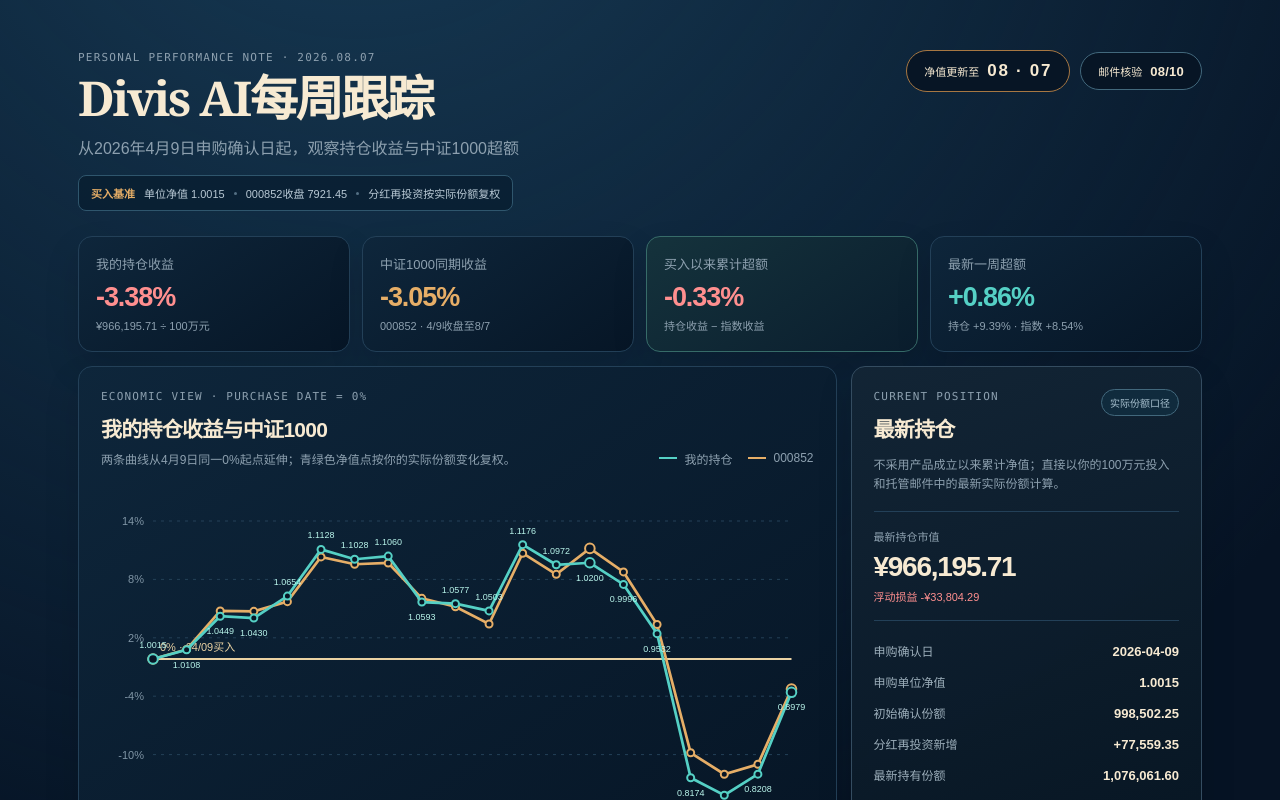
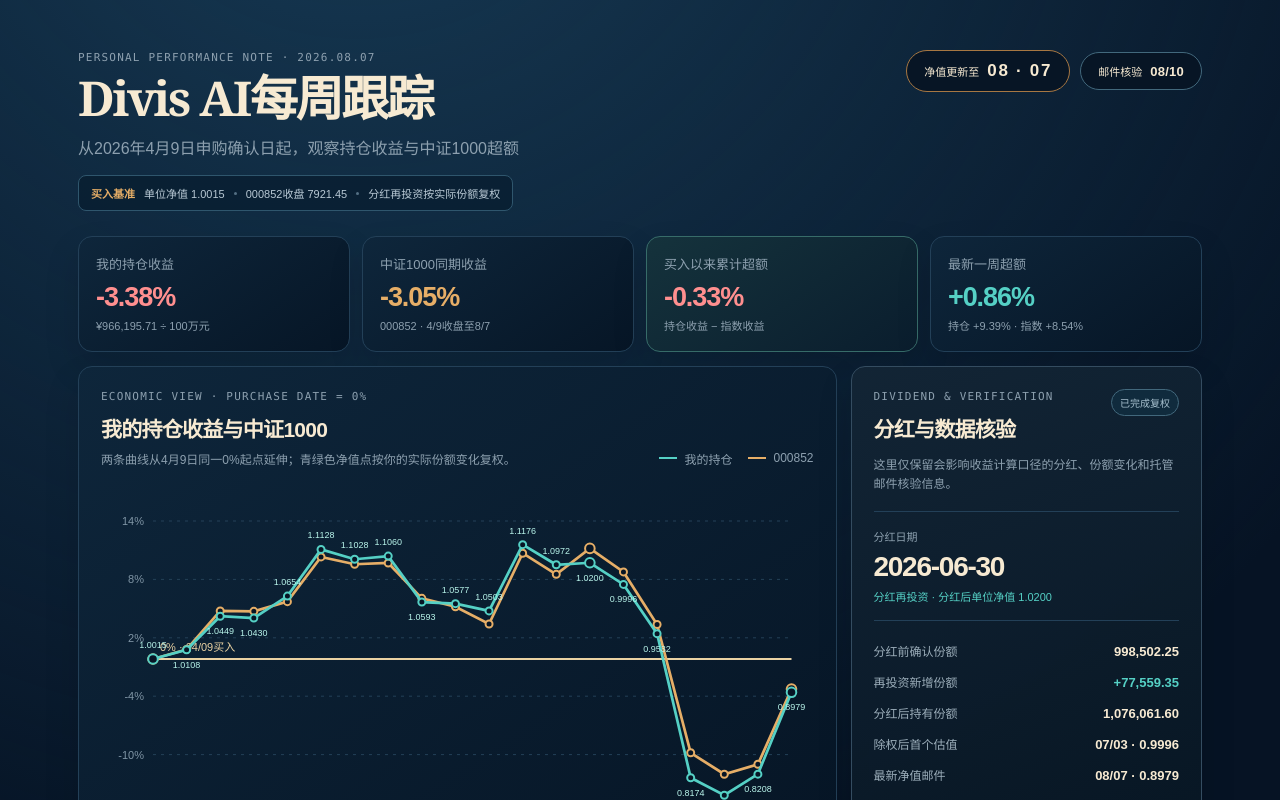
Before and after one commit to 6171586-web/jiuli-weekly-tracking, a React (Vite) app: page / in a window 1280 px wide. Shown: the top 800 px of the page. Built offline with nearby package versions, Linux system fonts and the light colour scheme.

Commit message:
Show dividend and verification details

```diff
--- a/app/page.tsx
+++ b/app/page.tsx
@@ -205,18 +205,18 @@ export default function Home() {
 
         <aside className="panel holding-card">
           <div className="panel-head compact">
-            <div><p className="eyebrow">CURRENT POSITION</p><h2>最新持仓</h2></div>
-            <span className="status">实际份额口径</span>
+            <div><p className="eyebrow">DIVIDEND &amp; VERIFICATION</p><h2>分红与数据核验</h2></div>
+            <span className="status">已完成复权</span>
           </div>
-          <p className="muted-copy">不采用产品成立以来累计净值；直接以你的100万元投入和托管邮件中的最新实际份额计算。</p>
-          <div className="holding-value"><span>最新持仓市值</span><strong>{money(holdingValue)}</strong><em className="negative">浮动损益 {money(holdingValue - INITIAL_AMOUNT)}</em></div>
+          <p className="muted-copy">这里仅保留会影响收益计算口径的分红、份额变化和托管邮件核验信息。</p>
+          <div className="holding-value"><span>分红日期</span><strong>2026-06-30</strong><em className="teal">分红再投资 · 分红后单位净值 1.0200</em></div>
           <dl className="detail-list">
-            <div><dt>申购确认日</dt><dd>2026-04-09</dd></div>
-            <div><dt>申购单位净值</dt><dd>{PURCHASE_NAV.toFixed(4)}</dd></div>
-            <div><dt>初始确认份额</dt><dd>{INITIAL_SHARES.toLocaleString("zh-CN", { minimumFractionDigits: 2 })}</dd></div>
-            <div><dt>分红再投资新增</dt><dd>+{REINVESTED_SHARES.toLocaleString("zh-CN", { minimumFractionDigits: 2 })}</dd></div>
-            <div><dt>最新持有份额</dt><dd>{CURRENT_SHARES.toLocaleString("zh-CN", { minimumFractionDigits: 2 })}</dd></div>
-            <div><dt>最新单位净值</dt><dd>{latest.unitNav.toFixed(4)}</dd></div>
+            <div><dt>分红前确认份额</dt><dd>{INITIAL_SHARES.toLocaleString("zh-CN", { minimumFractionDigits: 2 })}</dd></div>
+            <div><dt>再投资新增份额</dt><dd className="positive">+{REINVESTED_SHARES.toLocaleString("zh-CN", { minimumFractionDigits: 2 })}</dd></div>
+            <div><dt>分红后持有份额</dt><dd>{CURRENT_SHARES.toLocaleString("zh-CN", { minimumFractionDigits: 2 })}</dd></div>
+            <div><dt>除权后首个估值</dt><dd>07/03 · 0.9996</dd></div>
+            <div><dt>最新净值邮件</dt><dd>08/07 · {latest.unitNav.toFixed(4)}</dd></div>
+            <div><dt>邮件核验日期</dt><dd>2026-08-10</dd></div>
           </dl>
         </aside>
       </section>
```
